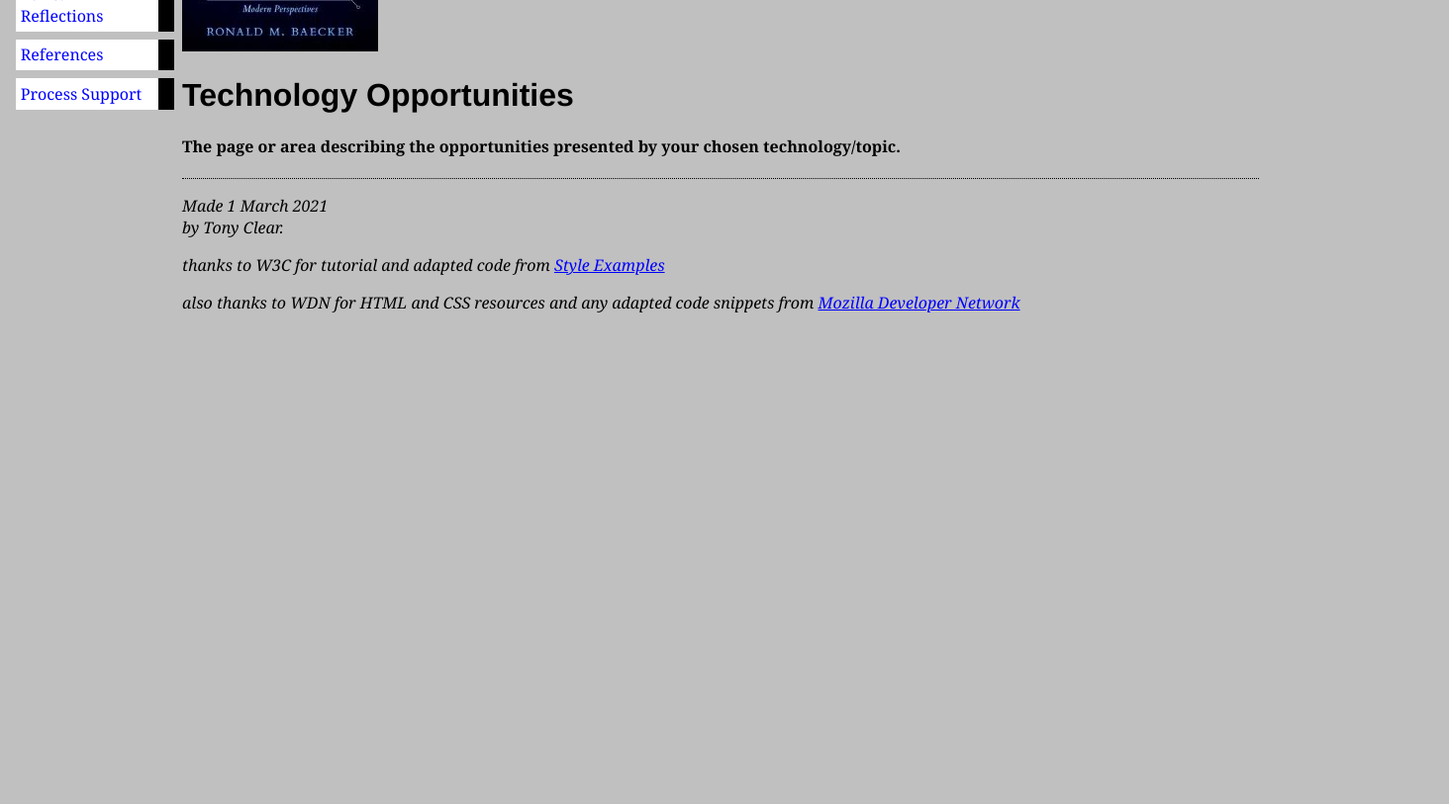
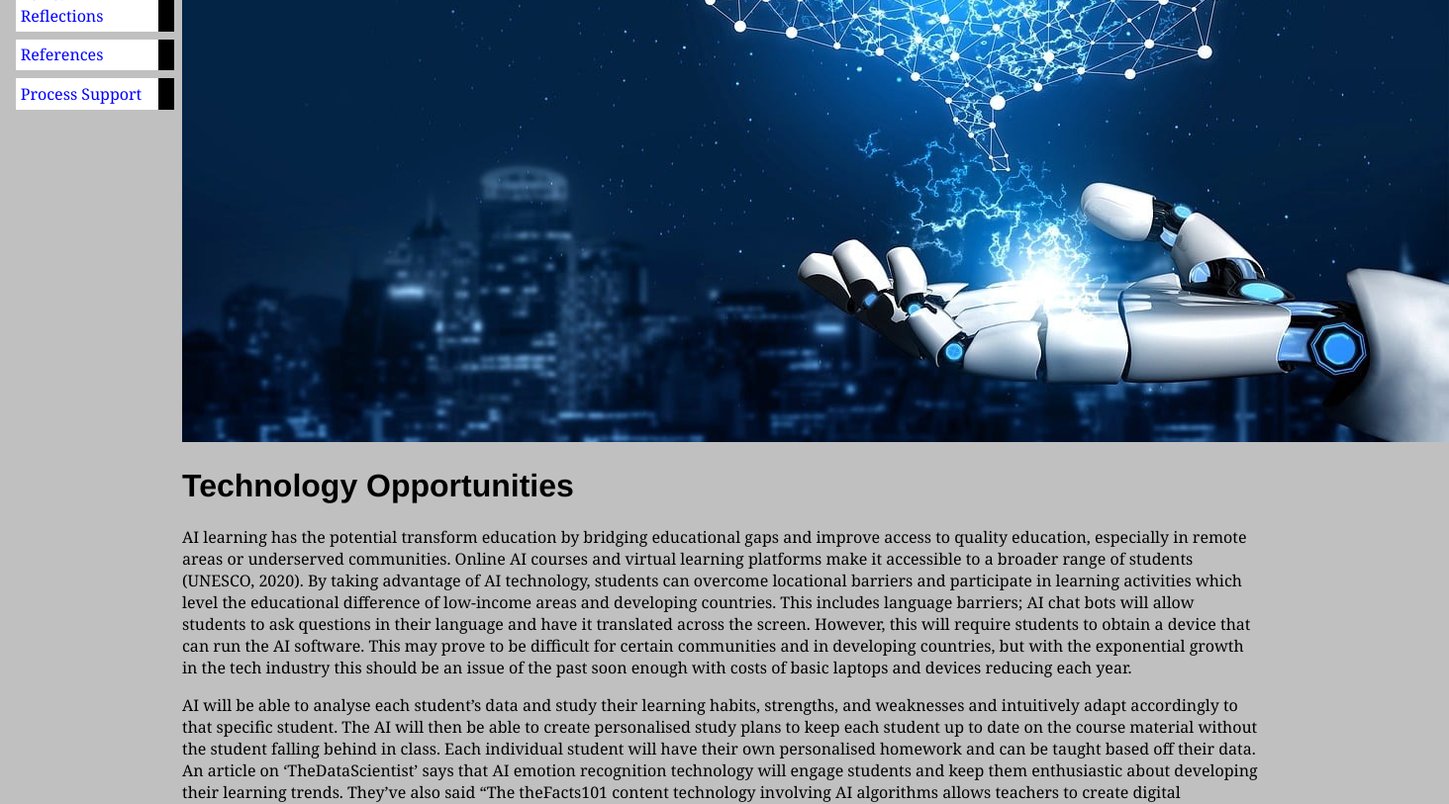
Before and after one commit to dannypp69/COMP501-Assignment-3, a plain HTML site: page CTiS-2023_1/misc/opportunities.html in a window 1280 px wide. Shown: the part 260-1073 px from the top of the page at 99% size, 1464 px wide, since content can reach past the window. Before the commit the page ends 800 px from the top, so only its background shows below. Drawn offline with Linux system fonts and the light colour scheme.

Commit message:
Update opportunities.html

```diff
--- a/CTiS-2023_1/misc/opportunities.html
+++ b/CTiS-2023_1/misc/opportunities.html
@@ -1,12 +1,12 @@
 <!DOCTYPE html PUBLIC "-//W3C//DTD HTML 4.01//EN">
 <html>
 <head>
-  <title>opportunities</title>
+  <title>Technology Opportunities</title>
   	<link rel="stylesheet" href="../styles/mystyles.css">
   </head>
 
 <body>
-<img src="images/5844143-l.jpg" alt="Computers and Society : Modern Perspectives">
+  <img src="images/ai-7111802_1280.jpg" alt="AI">
 <!-- Site navigation menu -->
 
 <ul class="navbar">
@@ -23,13 +23,10 @@
 <!-- Main content -->
 <h1>Technology Opportunities</h1>
 
+<p>AI learning has the potential transform education by bridging educational gaps and improve access to quality education, especially in remote areas or underserved communities. Online AI courses and virtual learning platforms make it accessible to a broader range of students (UNESCO, 2020). By taking advantage of AI technology, students can overcome locational barriers and participate in learning activities which level the educational difference of low-income areas and developing countries. This includes language barriers; AI chat bots will allow students to ask questions in their language and have it translated across the screen. However, this will require students to obtain a device that can run the AI software. This may prove to be difficult for certain communities and in developing countries, but with the exponential growth in the tech industry this should be an issue of the past soon enough with costs of basic laptops and devices reducing each year.</p>
+<p>AI will be able to analyse each student’s data and study their learning habits, strengths, and weaknesses and intuitively adapt accordingly to that specific student. The AI will then be able to create personalised study plans to keep each student up to date on the course material without the student falling behind in class. Each individual student will have their own personalised homework and can be taught based off their data.  An article on ‘TheDataScientist’ says that AI emotion recognition technology will engage students and keep them enthusiastic about developing their learning trends. They’ve also said “The theFacts101 content technology involving AI algorithms allows teachers to create digital textbooks, guides, and coursework. They can change textbook into smart study guide that explains core concepts clearly. The tools create multiple-choice questions that further improve the academic knowledge of young learners.” Applications such as theFacts101 prove that AI can become a crucial component in future education, helping teachers focus their time and skill to better suited tasks.</p>
+<p>Overtime, as students become more accustomed to AI and its capabilities, they will begin advancements in its field. AI will soon enough start taking over more rudimentary jobs; therefore, this will direct students into a machine learning or technological role, further advancing the world into a new era of technology. Students will be inspired to develop AI-powered solutions, create start-up, and contribute to technological advancements. This promotes a strong sense of innovation in the coming generations and will drive economic and societal progress in the future.</p>
+<p>Comprehensive AI knowledge empowers students to handle societal challenges effectively. AI can be applied to various fields, such as climate change, healthcare, poverty alleviation, and more. By utilizing AI tools and techniques, students can analyse complex data, develop predictive models, and create intelligent systems that contribute to sustainable solutions and improvements in quality of life. However, there is still concern about AI dataset biases, as spoken about in “AI for Social Good” article by NeurIPS Joint Workshop; in which AI will have algorithmic bias. This is a phenomenon that refers to the biases of humans being passed onto the algorithms used in AI. Algorithmic bias can become an issue when dealing with subjects that have more ethical and political material which can indirectly be passed down to students and therefore influence entire generations completely undetected. Although there are ways to combat this such as transparency into dataset biases, it is still uncertain how to detect and measures these biases in datasets/algorithms but with correct policies and education, fostering young minds to make their own opinions and ideologies this can easily be unproblematic.</p>
+<p>In summary, incorporating AI technology into education has the potential to transform how we learn and close achievement gaps. It can overcome geographic barriers and give underserved communities access to high-quality education. Platforms and tools with AI capabilities can personalise learning experiences, respond to the needs of individual students, and involve them in their academic journeys. Learning about AI will inspire students to pursue careers in machine learning and technology, which will foster innovation and worldly advancement. Students who are knowledgeable about AI can be better equipped to tackle societal issues like healthcare, poverty alleviation, and climate change. However, worries about algorithmic bias bring to light the significance of openness, regulations, and instruction to guarantee that AI is objective and develops critical thinking in young minds. Overall, AI has the potential opportunity to revolutionise education and equip upcoming generations to improve the world through sustainable solutions and technological advancements.</p>
 
-</ul><h4><p>The page or area describing the opportunities presented by your chosen technology/topic.<p></h4>
-
-<!-- Sign and date the page, it's only polite! -->
-<address>Made 1 March 2021<br>
-  by Tony Clear.</address>
-
-<p><em>thanks to W3C for tutorial and adapted code from <a href="https://www.w3.org/Style/Examples/011/firstcss.en.html">Style Examples</a></p></em>
-<p><em>also thanks to WDN for HTML and CSS resources and any adapted code snippets from <a href= "https://developer.mozilla.org/en-US/docs/Web">Mozilla Developer Network</a></p></em
  </html>
```
Lines whose indentation alone changed are shown as unchanged.
